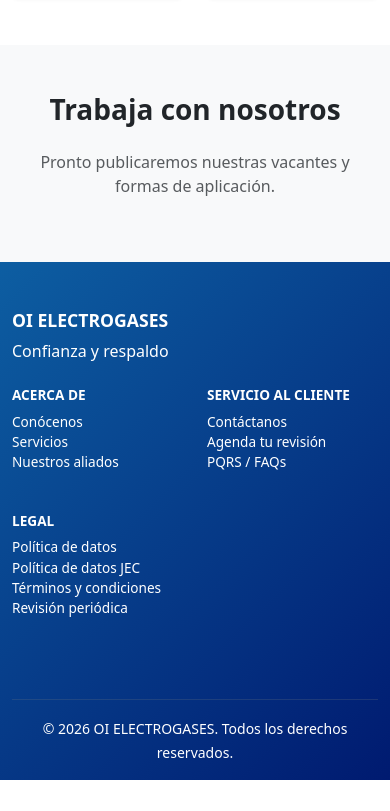
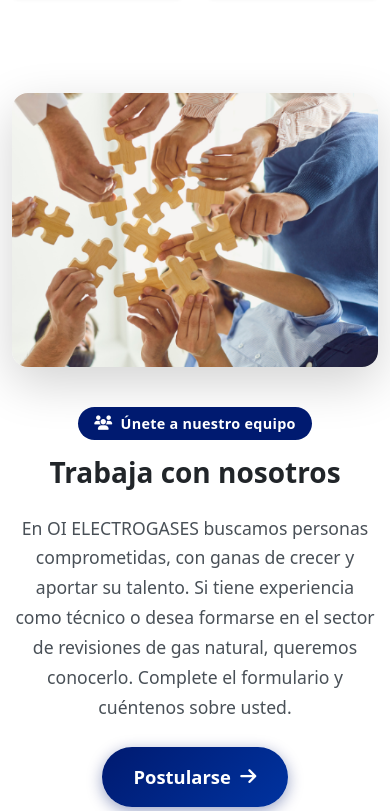
Before and after one commit to Antaresx18/IOelectrogases-web, a plain HTML site: page pages/conocenos.html in a window 390 px wide. Shown: the part 3495-4306 px from the top of the page. Before the commit the page ends 4275 px from the top, so only its background shows below. Drawn offline with Linux system fonts and the light colour scheme.

Commit message:
Enhancements to navigation styles and the "Trabaja con nosotros" section. Added active tab styles for the navbar and improved layout for the job application section with new CSS classes and responsive design adjustments.

```diff
--- a/css/style.css
+++ b/css/style.css
@@ -40,6 +40,33 @@
 .navbar-toggler:focus {
   outline: none;
   box-shadow: none;
+}
+
+/* Pestaña activa: fondo blanco destacado */
+.navbar-oscuro .nav-link {
+  color: rgba(255, 255, 255, 0.9) !important;
+  border-radius: 6px;
+  padding: 0.5rem 1rem !important;
+  transition: background 0.2s ease, color 0.2s ease;
+}
+
+.navbar-oscuro .nav-link:hover {
+  color: #fff !important;
+  background: rgba(255, 255, 255, 0.15);
+}
+
+.navbar-oscuro .nav-link.active,
+.navbar-oscuro .navbar-nav .nav-link.active,
+.navbar-oscuro .nav-item .nav-link.active {
+  background: #fff !important;
+  color: #001a70 !important;
+  font-weight: 600;
+}
+
+.navbar-oscuro .nav-link.dropdown-toggle.active {
+  background: #fff !important;
+  color: #001a70 !important;
+  font-weight: 600;
 }
 
 /* Ajustes para móviles - reducir tamaño del logo y título */
@@ -434,3 +461,114 @@ footer a:hover {
     width: 80%;
   }
 }
+
+/* ============================
+   Aliados (conocenos.html)
+   ============================ */
+.aliado-card {
+  height: 160px;
+  overflow: hidden;
+}
+
+.aliado-img {
+  max-height: 100%;
+  max-width: 100%;
+  object-fit: contain;
+}
+
+/* ============================
+   Trabaja con nosotros (conocenos.html)
+   ============================ */
+.trabajaconnosotros-section {
+  background: #fff;
+}
+
+.trabajaconnosotros-badge {
+  display: inline-flex;
+  align-items: center;
+  padding: 0.35rem 1rem;
+  background: #001a70;
+  color: white;
+  font-size: 0.9rem;
+  font-weight: 600;
+  border-radius: 50px;
+  letter-spacing: 0.02em;
+}
+
+.trabajaconnosotros-text {
+  font-size: 1.1rem;
+  line-height: 1.7;
+  color: #495057;
+  text-align: justify;
+}
+
+.trabajaconnosotros-img-wrapper {
+  aspect-ratio: 4/3;
+  object-fit: cover;
+}
+
+.trabajaconnosotros-img-wrapper img {
+  width: 100%;
+  height: 100%;
+  object-fit: cover;
+}
+
+.btn-postularse {
+  display: inline-flex;
+  align-items: center;
+  gap: 0.6rem;
+  padding: 1rem 2rem;
+  background: linear-gradient(135deg, #001a70 0%, #0033a0 100%);
+  color: white !important;
+  font-size: 1.15rem;
+  font-weight: 600;
+  border: none;
+  border-radius: 50px;
+  text-decoration: none;
+  box-shadow: 0 4px 15px rgba(0, 26, 112, 0.4);
+  transition: all 0.3s ease;
+  overflow: hidden;
+}
+
+.btn-postularse:hover {
+  transform: translateY(-3px);
+  box-shadow: 0 8px 25px rgba(0, 26, 112, 0.5);
+  color: white !important;
+  background: linear-gradient(135deg, #002080 0%, #0044bb 100%);
+}
+
+.btn-postularse:active {
+  transform: translateY(-1px);
+}
+
+.btn-postularse-icon {
+  transition: transform 0.3s ease;
+}
+
+.btn-postularse:hover .btn-postularse-icon {
+  transform: translateX(4px);
+}
+
+@media (max-width: 991.98px) {
+  .trabajaconnosotros-img-wrapper {
+    max-height: 280px;
+    margin-bottom: 1rem;
+  }
+
+  .trabajaconnosotros-content {
+    text-align: center;
+  }
+
+  .trabajaconnosotros-badge {
+    margin-left: auto;
+    margin-right: auto;
+  }
+
+  .trabajaconnosotros-text {
+    text-align: center;
+  }
+
+  .btn-postularse {
+    margin: 0 auto;
+  }
+}
--- a/js/components.js
+++ b/js/components.js
@@ -33,11 +33,15 @@ window.getBasePath = getBasePath;
  */
 function generateNavbar() {
   const basePath = getBasePath();
-  const currentPath = window.location.pathname;
-  const isIndex = currentPath.endsWith('/') || currentPath.endsWith('/index.html') || currentPath.endsWith('index.html');
-  const isConocenos = currentPath.includes('conocenos.html');
-  const isServicios = currentPath.includes('servicios.html');
-  const isMarcoLegal = currentPath.includes('marco_legal.html');
+  const pathname = (window.location.pathname || '').replace(/\\/g, '/');
+  const pathLower = pathname.toLowerCase();
+
+  const isIndex = pathname === '/' || pathname === '' || pathLower.endsWith('/index.html') || pathLower === '/index.html';
+  const isConocenos = pathLower.includes('conocenos');
+  const isServicios = pathLower.includes('servicios');
+  const isMarcoLegal = pathLower.includes('marco_legal');
+  const isPoliticaDatosJec = pathLower.includes('politica_datos_jec');
+  const isMasActive = isMarcoLegal || isPoliticaDatosJec;
 
   const indexLink = isIndex ? 'index.html' : `${basePath}index.html`;
   const conocenosLink = isConocenos ? 'conocenos.html' : `${basePath}pages/conocenos.html`;
@@ -85,7 +89,7 @@ function generateNavbar() {
             </li>
             <li class="nav-item dropdown">
               <a
-                class="nav-link dropdown-toggle ${isMarcoLegal ? 'active' : ''}"
+                class="nav-link dropdown-toggle ${isMasActive ? 'active' : ''}"
                 href="#"
                 id="navbarDropdown"
                 role="button"
--- a/pages/conocenos.html
+++ b/pages/conocenos.html
@@ -38,7 +38,7 @@
   <link rel="stylesheet" href="../css/bootstrap.min.css" />
 
    <!-- 2) FontAwesome CSS local -->
-  <!-- Aquí enlazamos al all.min.css que está dentro de tu carpeta css/ -->
+  <!-- Enlace al all.min.css en la carpeta css/ -->
   <link rel="stylesheet" href="../css/all.min.css" />
   <link rel="stylesheet" href="../css/style.css">
 </head>
@@ -48,6 +48,7 @@
        ============================ -->
   <div id="navbar-container"></div>
 
+  <main>
 <!-- ============================
      SECCIÓN: Conócenos (versión modificada)
      ============================ -->
@@ -60,7 +61,7 @@
     <div class="row justify-content-center mb-4">
       <div class="col-lg-10">
         <div class="card h-100 shadow-sm">
-          <!-- Imagen en la parte superior (ajusta el src según tu carpeta) -->
+          <!-- Imagen en la parte superior -->
           <img
             src="../img/nh.png"
             class="card-img-top"
@@ -251,36 +252,47 @@ Hoy en día Oi ElectroGases sigue reinventándose pero manteniendo su esencia, p
 
 </section>
 
-
-
-<!-- =====================
-     CSS ADICIONAL (después de bootstrap.min.css)
-     ===================== -->
-<style>
-  /* Cada contenedor de logo tendrá 160px de altura fija */
-  .aliado-card {
-    height: 160px;
-    overflow: hidden; /* Evita que la imagen sobresalga */
-  }
-
-  /* La imagen se escala de forma proporcional hasta el 100% de la altura del contenedor */
-  .aliado-img {
-    max-height: 100%;
-    max-width: 100%;
-    object-fit: contain; /* Mantiene proporción completa */
-  }
-</style>
-
-
-    <!-- 4. “Trabaja con nosotros” (contenido pendiente) -->
-    <section id="trabajaConNosotros" class="py-5 bg-light">
+<!-- 4. Trabaja con nosotros -->
+<section id="trabajaConNosotros" class="py-5 trabajaconnosotros-section">
       <div class="container">
-        <h2 class="text-center fw-bold mb-4 titulo-grande">Trabaja con nosotros</h2>
-        <p class="text-center text-muted">
-          Pronto publicaremos nuestras vacantes y formas de aplicación.
-        </p>
+        <div class="row align-items-center g-4">
+          <!-- Columna imagen -->
+          <div class="col-lg-5 order-lg-2">
+            <div class="trabajaconnosotros-img-wrapper rounded-4 overflow-hidden shadow-lg">
+              <img
+                src="../img/nh.png"
+                alt="Equipo OI ELECTROGASES"
+                class="img-fluid"
+                loading="lazy"
+              />
+            </div>
+          </div>
+          <!-- Columna contenido -->
+          <div class="col-lg-7 order-lg-1">
+            <div class="trabajaconnosotros-content">
+              <span class="trabajaconnosotros-badge mb-3">
+                <i class="fas fa-users me-2"></i>Únete a nuestro equipo
+              </span>
+              <h2 class="fw-bold mb-4 titulo-grande">Trabaja con nosotros</h2>
+              <p class="trabajaconnosotros-text mb-4">
+                En OI ELECTROGASES buscamos personas comprometidas, con ganas de crecer y aportar su talento.
+                Si tiene experiencia como técnico o desea formarse en el sector de revisiones de gas natural,
+                queremos conocerlo. Complete el formulario y cuéntenos sobre usted.
+              </p>
+              <a
+                href="https://forms.gle/kBaefEDTsMYYNrGc6"
+                target="_blank"
+                rel="noopener noreferrer"
+                class="btn-postularse"
+              >
+                <span class="btn-postularse-text">Postularse</span>
+                <i class="fas fa-arrow-right btn-postularse-icon"></i>
+              </a>
+            </div>
+          </div>
+        </div>
       </div>
-    </section>
+</section>
   </main>
 
   <!-- =====================
```
